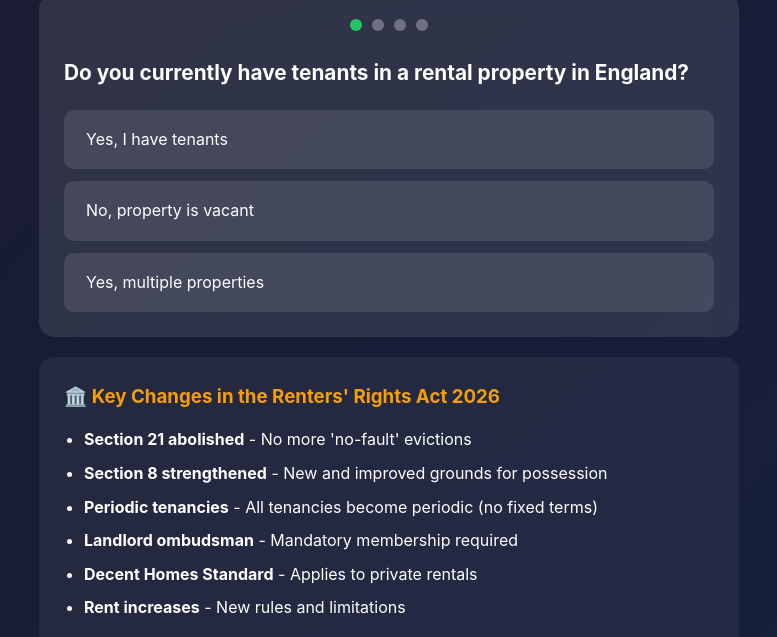
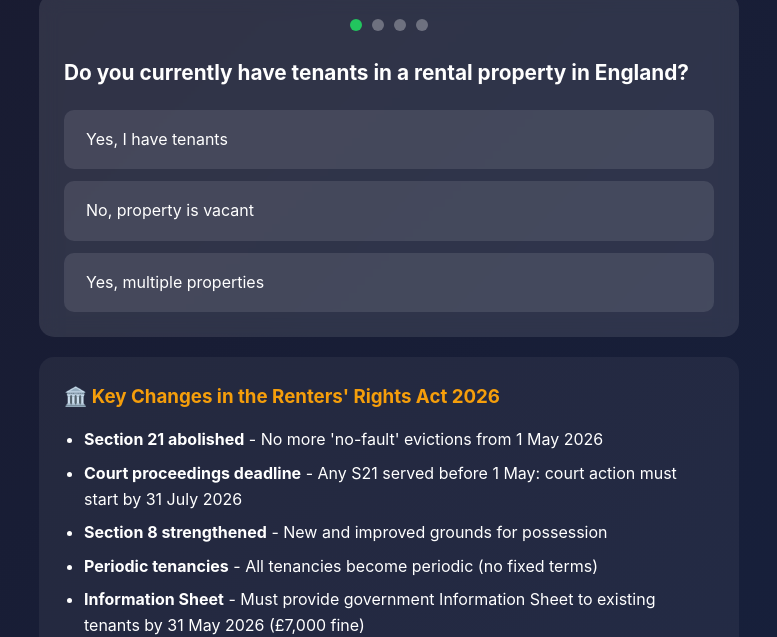
Before and after one commit to clawpinchybot/section21-checker, a plain HTML site: page index.html in a window 1280 px wide. Shown: the part 322-959 px from the top of the page, without its empty margins (251-1028 px from the left). Drawn offline with Linux system fonts and the light colour scheme.

Commit message:
Fix court proceedings deadline + add Information Sheet to key changes
- Fixed: 'within 6 months' → 'by 31 July 2026' (accurate per Gowling WLG, JCP Solicitors)
- Added: court proceedings deadline as separate key change
- Added: Information Sheet requirement (31 May, £7,000 fine) to key changes list
- Added specific date to S21 abolition

```diff
--- a/index.html
+++ b/index.html
@@ -367,7 +367,7 @@
             <div class="result" id="result-ok">
                 <div class="result-ok">
                     <h2>✅ You're Prepared</h2>
-                    <p>You've already served your Section 21 notice. Make sure it remains valid and court proceedings (if needed) start within 6 months.</p>
+                    <p>You've already served your Section 21 notice. Make sure it remains valid and <strong>court proceedings (if needed) must start by 31 July 2026</strong>.</p>
                 </div>
 
                 <div class="info-section">
@@ -402,9 +402,11 @@
         <div class="info-section">
             <h3>🏛️ Key Changes in the Renters' Rights Act 2026</h3>
             <ul>
-                <li><strong>Section 21 abolished</strong> - No more 'no-fault' evictions</li>
+                <li><strong>Section 21 abolished</strong> - No more 'no-fault' evictions from 1 May 2026</li>
+                <li><strong>Court proceedings deadline</strong> - Any S21 served before 1 May: court action must start by 31 July 2026</li>
                 <li><strong>Section 8 strengthened</strong> - New and improved grounds for possession</li>
                 <li><strong>Periodic tenancies</strong> - All tenancies become periodic (no fixed terms)</li>
+                <li><strong>Information Sheet</strong> - Must provide government Information Sheet to existing tenants by 31 May 2026 (£7,000 fine)</li>
                 <li><strong>Landlord ombudsman</strong> - Mandatory membership required</li>
                 <li><strong>Decent Homes Standard</strong> - Applies to private rentals</li>
                 <li><strong>Rent increases</strong> - New rules and limitations</li>
```
